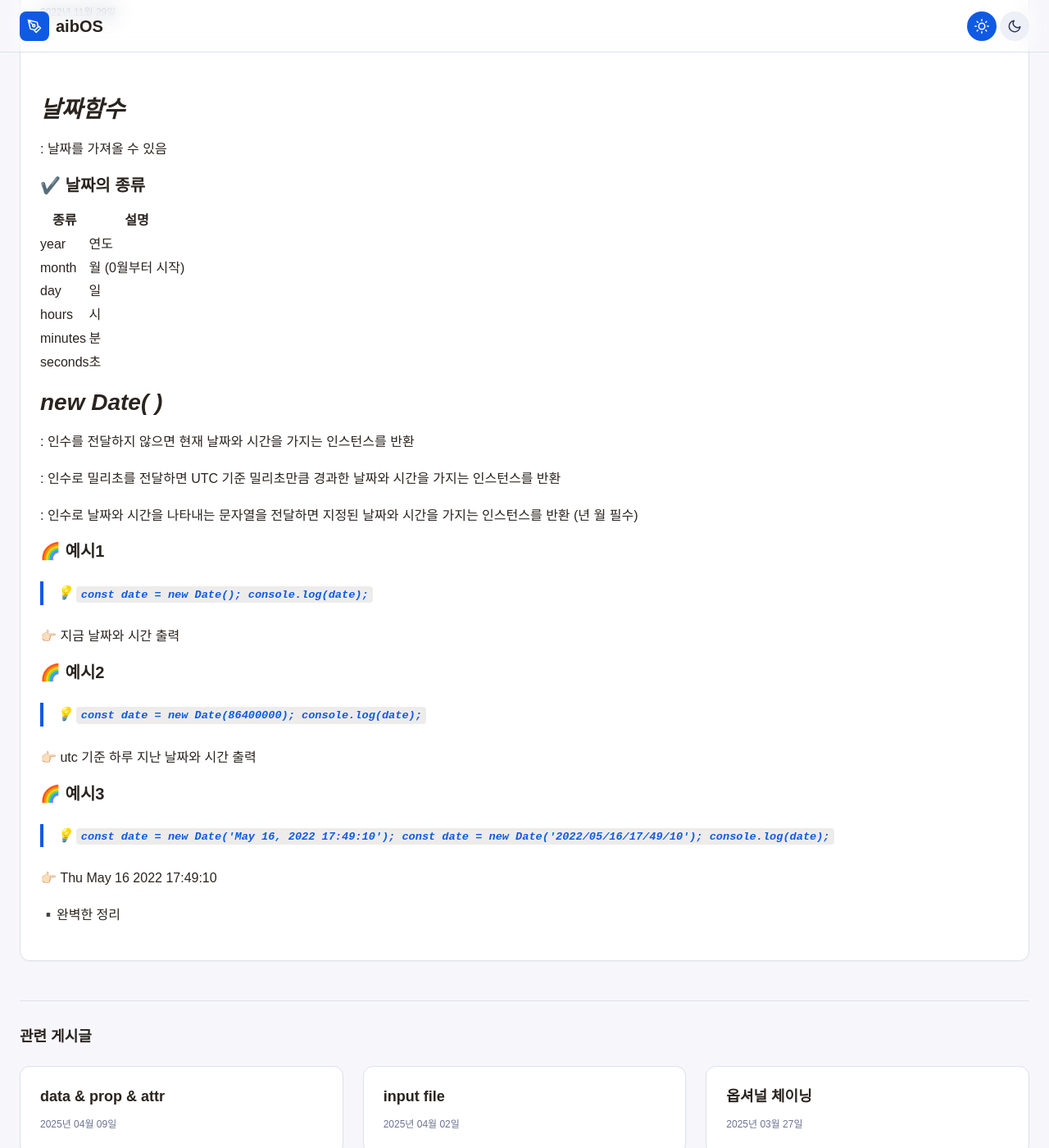
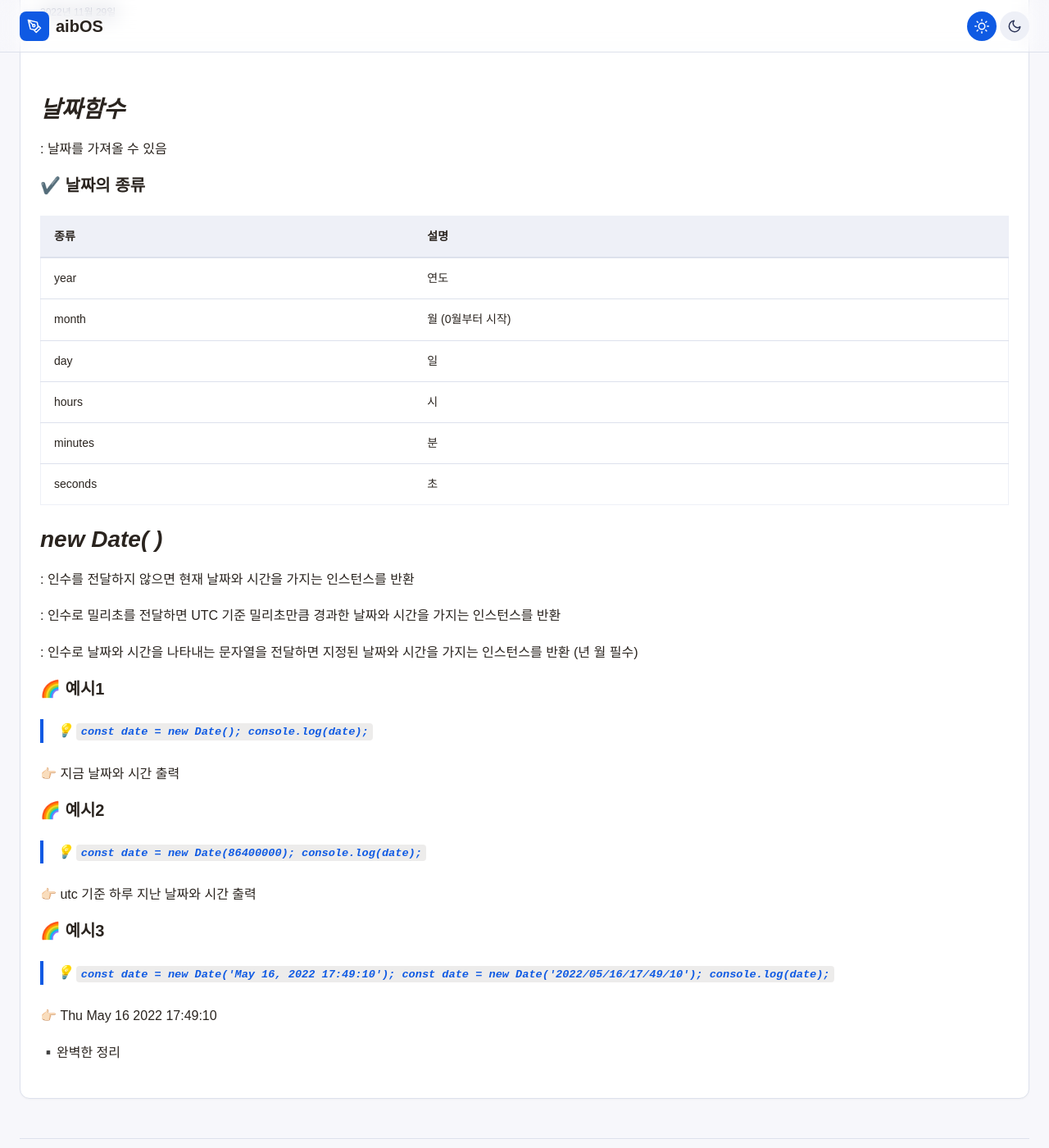
Before and after one commit to biainthew/aibOS, a Jekyll site: the page built from _posts/2025-10-16-date.md, in a window 1280 px wide and 1400 px high, scrolled down 219 px. Shown: the whole window at 82% size. Built offline with Jekyll 4.4.1, drawn with Linux system fonts in a browser that asks for light colours; some web fonts are replaced.

Commit message:
table css 추가

```diff
--- a/public/css/style.scss
+++ b/public/css/style.scss
@@ -584,6 +584,61 @@ body {
             color: var(--muted-foreground);
             font-style: italic;
         }
+
+        table {
+            width: 100%;
+            border-collapse: collapse;
+            border: 1px solid var(--secondary);
+            margin: 1.5rem 0;
+            font-size: 0.875rem;
+            overflow-x: auto;
+            display: block;
+
+            @media (min-width: 769px) {
+                display: table;
+            }
+
+            thead {
+                background: var(--secondary);
+
+                th {
+                    padding: 0.75rem 1rem;
+                    text-align: left;
+                    font-weight: 600;
+                    color: var(--foreground);
+                    border-bottom: 2px solid var(--border);
+                }
+            }
+
+            tbody {
+                tr {
+                    transition: background-color 0.2s ease;
+
+                    &:hover {
+                        background: var(--secondary);
+                    }
+
+                    &:not(:last-child) {
+                        border-bottom: 1px solid var(--border);
+                    }
+                }
+
+                td {
+                    padding: 0.75rem 1rem;
+                    color: var(--foreground);
+                    vertical-align: top;
+                }
+            }
+
+            @media (max-width: 768px) {
+                font-size: 0.813rem;
+
+                thead th,
+                tbody td {
+                    padding: 0.5rem 0.75rem;
+                }
+            }
+        }
     }
 }
 
```
